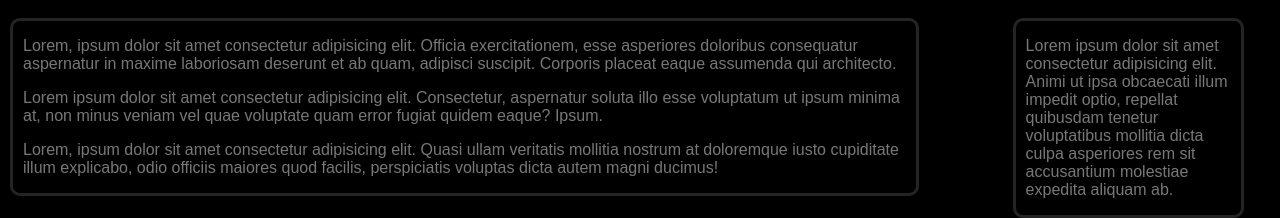
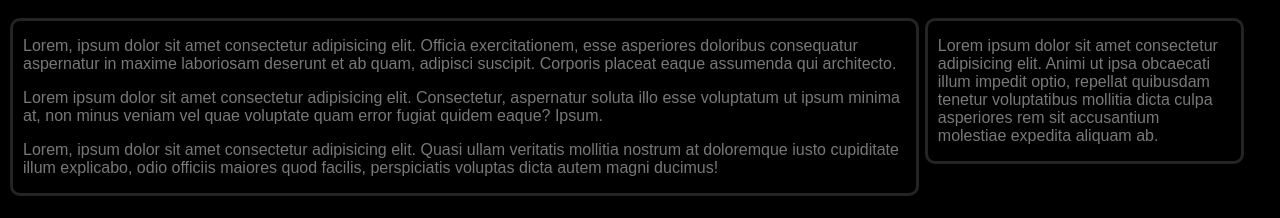
Before and after one commit to bittinho/Projeto-02, a plain HTML site: page index.html in a window 1280 px wide. Shown: the part 786-1004 px from the top of the page. After the commit the page ends 982 px from the top, so only its background shows below. Drawn offline with Linux system fonts and the light colour scheme.

Commit message:
Update css.css

```diff
--- a/css/css.css
+++ b/css/css.css
@@ -87,7 +87,7 @@ main p {
 .side {
     /*medidas do side*/
     float: right;
-    width: 18%;
+    width: 25%;
     /*Definições de borda*/
     margin-top: 20px;
     margin-right: 10px;
```
